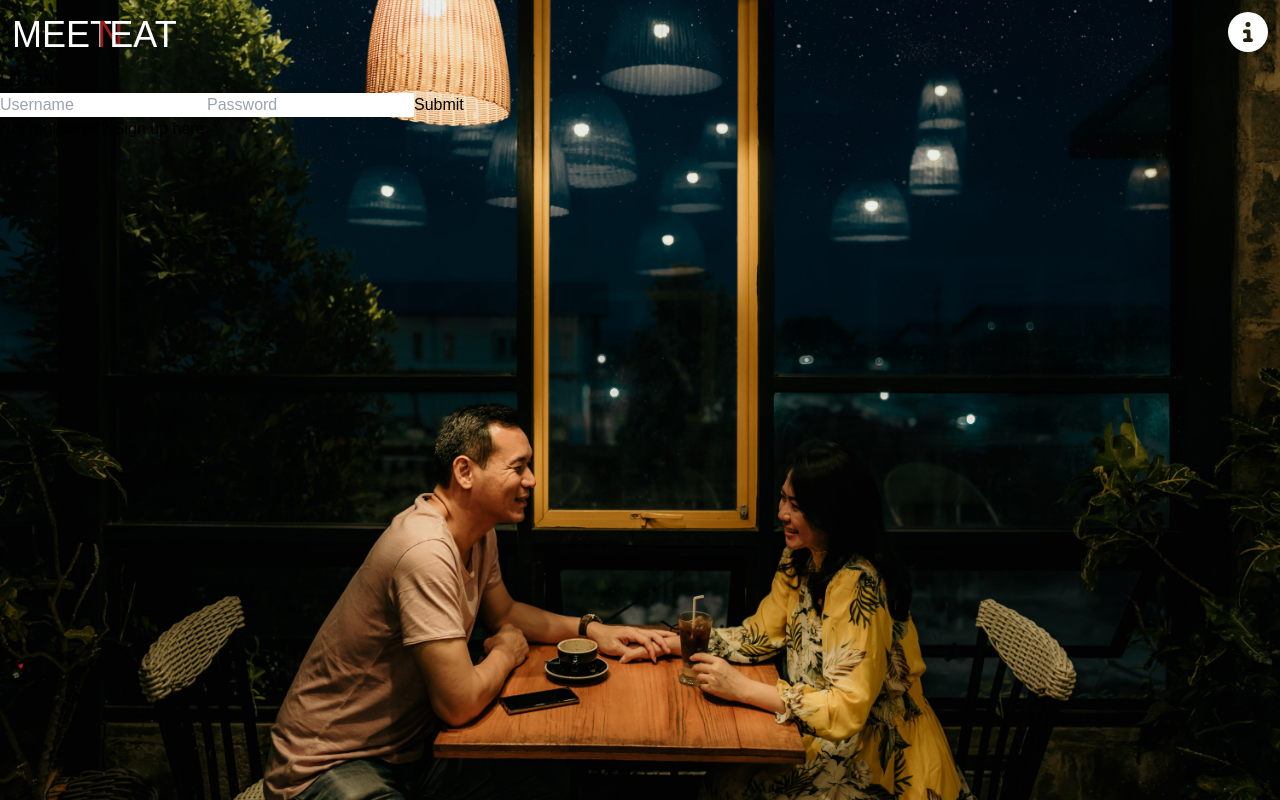
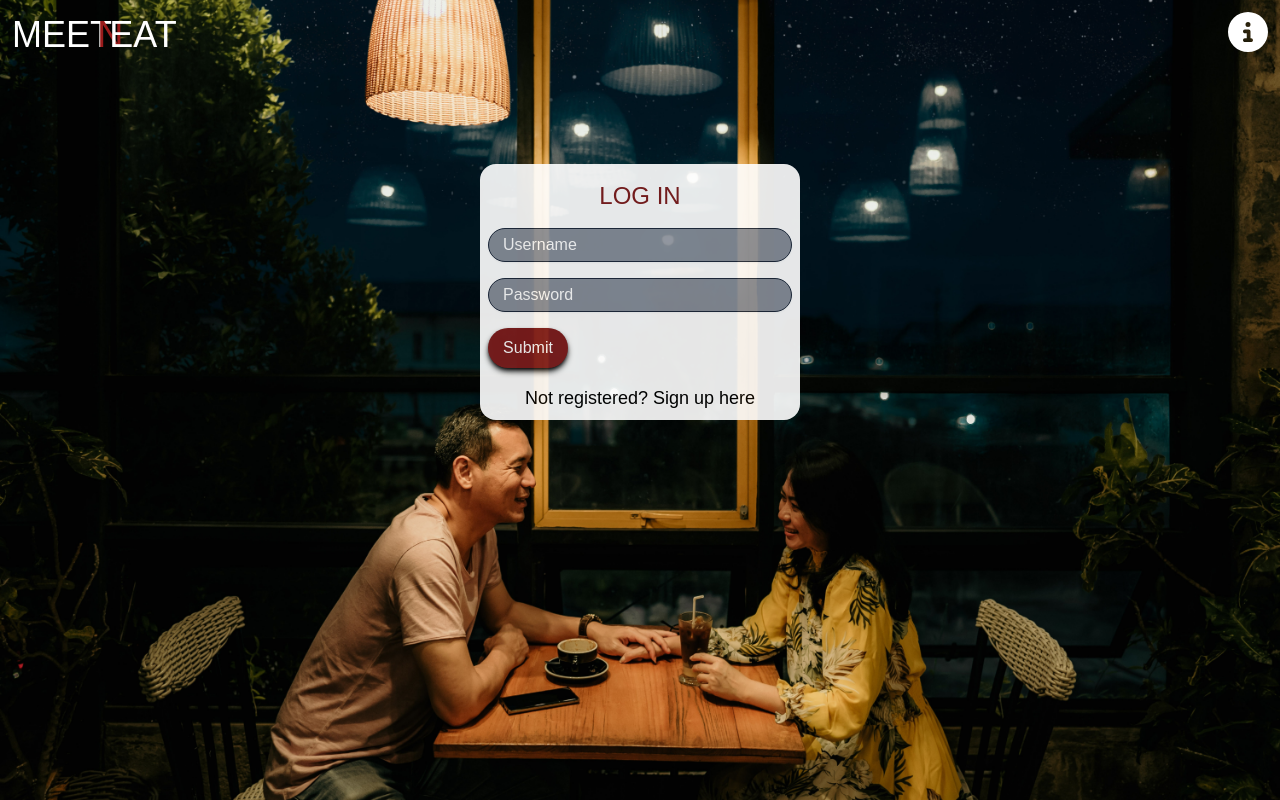
Before and after one commit to Meet-N-Eat/Frontend, a React (Create React App) app: page /users/authentication/login in a window 1280 px wide. Built offline with nearby package versions, Linux system fonts and the light colour scheme.

Commit message:
styles LogIn component

```diff
--- a/src/components/LoginSignUp/LogIn.js
+++ b/src/components/LoginSignUp/LogIn.js
@@ -1,5 +1,6 @@
 import { useReducer, useContext, useEffect, useRef } from 'react';
 import { useNavigate, useLocation, Link } from 'react-router-dom';
+import Row from 'react-bootstrap/Row';
 import { Context } from '../../App';
 import { axiosAll } from '../../data-and-functions/axiosAll';
 
@@ -59,37 +60,42 @@ const LogIn = () => {
   // Return
   // ===========================================================================
   return (
-    <div>
-      <div className='container'>
-        <h1>LOG IN</h1>
-        { location.state !== null && <h2>You'll need to log in to access this feature!</h2> }
+    <div className='flex items-center justify-center row-start-2'>
+      <div className='flex flex-col justify-center bg-white opacity-90 rounded-2xl w-60 md:w-80 p-2'>
+        <h1 className="header text-2xl text-red-900 mx-auto pt-2 ">LOG IN</h1>
+        { location.state !== null && <p className='text-center mx-auto text-xs md:text-sm'>You'll need to log in to access this feature!</p> }
         <form
           action=''
           onSubmit={submitHandler}
         >
-          {login.badLogin && <h1>Bad username or password. Please try again.</h1>}
           <input
-            className='username'
+            className='username input mt-4 w-full mx-auto border border-slate-800'
             type='text'
             placeholder='Username'
             onChange={changeHandler}
             value={loggedInUser.username}
           ></input>
           <input
-            className='password'
+            className='password input my-4 w-full mx-auto border border-slate-800'
             type='password'
             placeholder='Password'
             onChange={changeHandler}
             value={loggedInUser.password}
           ></input>
+          {login.badLogin && <h1 className='text-center mb-2 text-xs md:text-sm text-red-800'>Incorrect username or password</h1>}
+          <Row>
           <button
+          className='account-button w-20 mb-4 mx-auto'
             type='submit'
           >Submit</button>
+          </Row>
       </form>
+      <Link
+      className='mx-auto text-sm md:text-lg hover:text-red-900 hover:font-normal'
+      to='/users/authentication/signup'>
+      Not registered? Sign up here
+      </Link>
     </div>
-    <Link to='/users/authentication/signup'>
-      Not registered? Sign up here
-    </Link>
   </div>
   );
 };
--- a/src/components/Navigation/NavBar.js
+++ b/src/components/Navigation/NavBar.js
@@ -17,10 +17,10 @@ const NavBar = () => {
 	// ===========================================================================
 	function userAuthClick(e) {
 		switch (e.target.text) {
-			case 'Log In':
+			case 'Log in':
 				option = 'login'
 				break
-			case 'Sign Up':
+			case 'Sign up':
 				option = 'signup'
 				break
 		}
@@ -79,7 +79,7 @@ const NavBar = () => {
 						className='nav-dropdown d-inline-block'
 						title={<FontAwesomeIcon icon={faCircleUser} className='icon' />}
 					>
-						{['Log In', 'Sign Up'].map((text, index) => (
+						{['Log in', 'Sign up'].map((text, index) => (
 							<NavDropdown.Item onClick={userAuthClick} key={index}>
 								{text}
 							</NavDropdown.Item>
```
